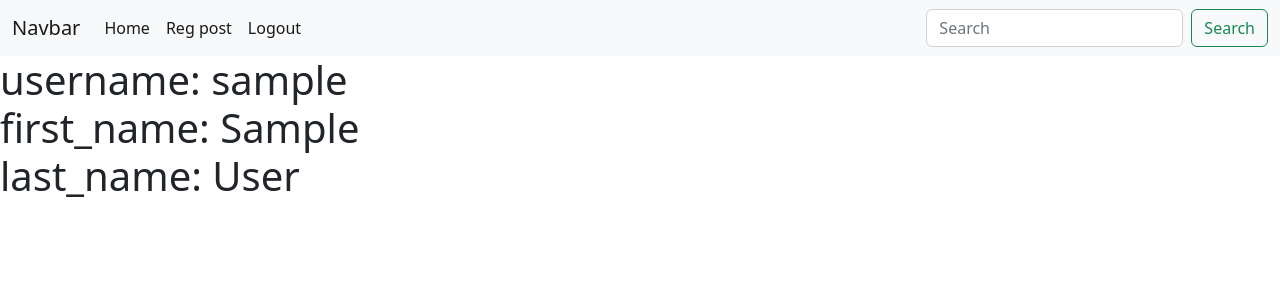
After one commit to AliKhamitzhanov/django_hw-5-6, a Django app: page /personal/ in a window 1280 px wide. The commit adds this page. Shown: the top 300 px of the page. Run offline with Django 4.2, Linux system fonts and the light colour scheme; the visitor is signed in with stand-in values (Sample User, id 1).

Commit message:
Add files via upload

```diff
--- a/Blog/urls.py
+++ b/Blog/urls.py
@@ -15,17 +15,20 @@ Including another URLconf
 """
 from django.contrib import admin
 from django.urls import path
-from posts.views import main, post_detail, reg_post, edit_post
-from users.views import register_view, login_view, logout_view
+from posts.views import MainView, PostDetailView, RegPostView, edit_post
+from users.views import register_view, login_view, logout_view, set_password, personal_info
 from django.conf.urls.static import static
 from django.conf import settings
 
 urlpatterns = [
     path('admin/', admin.site.urls),
-    path('', main),
-    path('posts/<int:id>/', post_detail),
-    path('posts/reg/', reg_post),
+    path('', MainView.as_view()),
+    path('posts/<pk>/detail/', PostDetailView.as_view()),
+    path('posts/reg/', RegPostView.as_view()),
     path('posts/<int:id>/edit/', edit_post),
+
+    path('users/<int:id>/change_password/', set_password),
+    path('personal/', personal_info),
 
     path('users/register/', register_view),
     path('users/login/', login_view),
--- /dev/null
+++ b/posts/constants.py
@@ -0,0 +1 @@
+PAGINATION_LIMIT = 3
--- a/posts/views.py
+++ b/posts/views.py
@@ -4,83 +4,128 @@ from django.http import HttpResponse
 from posts import forms
 from posts.forms import PostForm, CommentForm
 from posts.models import Post, Comment
+from posts.constants import PAGINATION_LIMIT
+from django.views import View
+from django.views.generic import ListView, CreateView, DeleteView
 
 
 def get_user_from_request(request):
     return request.user if not request.user.is_anonymous else None
 
 
-def main(request):
-    if request.method == 'GET':
-        posts = Post.objects.all()
+class MainView(ListView):
+    queryset = Post.objects.all()
+    template_name = 'posts.html'
+    context_object_name = 'posts'
+
+    # def  get_context_data(self, **kwargs):
+    #     return
+
+    def get(self, request, **kwargs):
+        page = int(request.GET.get('page', 1))
+
+        start_post = PAGINATION_LIMIT * page if page != 1 else 0
+        end_post = start_post + PAGINATION_LIMIT
+
+        max_page = len(self.queryset) / PAGINATION_LIMIT
+        if max_page > round(max_page): max_page = round(max_page) + 1
+        else:
+            max_page = round(max_page)
 
         data = {
-            'posts': posts,
-            'user': get_user_from_request(request),
+            'posts': self.queryset[start_post:end_post],
+            'user': get_user_from_request(self.request),
+            'pages': range(1, max_page)
         }
 
-        return render(request, 'posts.html', context=data)
+        return render(request, self.template_name, context=data)
+    # def get(self, request, **kwargs):
+    #     page = int(request.GET.get('page', 1))
+    #     pages = len(self.queryset) // PAGINATION_LIMIT
+    #     start_post = (len(self.queryset) // pages) * page if page > 1 else 0
+    #     # start_post = (len(posts) // PAGINATION_LIMIT) * page - 1 if page > 1 else 0
+    #     end_post = start_post + PAGINATION_LIMIT
+    #     print(start_post, end_post)
+    #
+    #     data = {
+    #         'posts': self.queryset[start_post:end_post],
+    #         'user': get_user_from_request(request),
+    #         'pages': range(1, pages + 1)
+    #     }
+    #
+    #     return render(request, self.template_name, context=data)
 
 
-def post_detail(request, id):
-    post = Post.objects.get(id=id)
-    comments = Comment.objects.filter(post=post)
-    if request.method == 'GET':
-        data = {
-            'post': post,
-            'comments': comments,
-            'comment_form': CommentForm,
-            'user': get_user_from_request(request),
-        }
+class PostDetailView(DeleteView):
+    queryset = Post.objects.all()
+    template_name = 'detail.html'
+    context_object_name = 'post'
 
-        return render(request, 'detail.html', context=data)
-
-    elif request.method == "POST":
-        form = CommentForm(request.POST)
-        if form.is_valid():
-            Comment.objects.create(
-                author=form.cleaned_data.get('author'),
-                text=form.cleaned_data.get('text'),
-                post_id=id
-            )
-            return redirect(f'/posts/{id}/')
-        else:
-            return render(request, 'detail.html', context={
-                'post_form': form,
-                'post': post,
-                'comments': comments,
-                'comment_form': CommentForm,
-                'user': get_user_from_request(request),
-
-            })
+    # def post_detail(request, id):
+    #     post = Post.objects.get(id=id)
+    #     comments = Comment.objects.filter(post=post)
+    #     if request.method == 'GET':
+    #         data = {
+    #             'post': post,
+    #             'comments': comments,
+    #             'comment_form': CommentForm,
+    #             'user': get_user_from_request(request),
+    #         }
+    #
+    #         return render(request, 'detail.html', context=data)
+    #
+    #     elif request.method == "POST":
+    #         form = CommentForm(request.POST)
+    #         if form.is_valid():
+    #             Comment.objects.create(
+    #                 author=form.cleaned_data.get('author'),
+    #                 text=form.cleaned_data.get('text'),
+    #                 post_id=id
+    #             )
+    #             return redirect(f'/posts/{id}/')
+    #         else:
+    #             return render(request, 'detail.html', context={
+    #                 'post_form': form,
+    #                 'post': post,
+    #                 'comments': comments,
+    #                 'comment_form': CommentForm,
+    #                 'user': get_user_from_request(request),
+    #
+    #             })
 
 
-def reg_post(request):
-    if request.method == 'GET':
-        if get_user_from_request(request):
-            return render(request, 'reg_post.html', context={
-                'post_form': PostForm,
-                'user': get_user_from_request(request)
-            })
-        else:
-            return redirect('/')
+class RegPostView(CreateView):
+    model = Post
+    template_name = 'reg_post.html'
+    form_class = PostForm
 
+    def get(self, request, **kwargs):
+        return render(request, self.template_name, context={
+            'post_form': self.form_class
+        })
 
-    elif request.method == 'POST':
-        form = PostForm(request.POST)
-        if form.is_valid():
-            Post.objects.create(
-                title=form.cleaned_data.get('title'),
-                description=form.cleaned_data.get('description'),
-                stars=form.cleaned_data.get('stars'),
-                type=form.cleaned_data.get('type'),
-            )
-            return redirect('/')
-        else:
-            return render(request, 'reg_post.html', context={
-                'post_form': form,
-                'user': get_user_from_request(request)
-            })
+    # def reg_post(request):
+    #     if request.method == 'GET':
+    #         return render(request, 'reg_post.html', context={
+    #             'post_form': PostForm,
+    #             'user': get_user_from_request(request)
+    #         })
+    #
+    #     elif request.method == 'POST':
+    #         form = PostForm(request.POST)
+    #         if form.is_valid():
+    #             Post.objects.create(
+    #                 title=form.cleaned_data.get('title'),
+    #                 description=form.cleaned_data.get('description'),
+    #                 stars=form.cleaned_data.get('stars'),
+    #                 type=form.cleaned_data.get('type'),
+    #             )
+    #             return redirect('/')
+    #         else:
+    #             return render(request, 'reg_post.html', context={
+    #                 'post_form': form,
+    #                 'user': get_user_from_request(request)
+    #             })
 
 
 def edit_post(request, id):
@@ -98,6 +143,7 @@ def edit_post(request, id):
             post.description = form_edit.cleaned_data.get('description')
             post.stars = form_edit.cleaned_data.get('stars')
             post.type = form_edit.cleaned_data.get('type')
+            post.date = form_edit.cleaned_data.get('date')
 
             post.save()
 
--- a/templates/detail.html
+++ b/templates/detail.html
@@ -23,7 +23,7 @@
         </div>
     </div>
     {% if user %}
-        <form action="/posts/{{ post.id }}/" method="post">
+        <form action="/posts/{{ post.id }}/detail/" method="post">
             {% csrf_token %}
             {{ comment_form.as_p}}
             <input type="submit" value="Создать коммент">
--- a/templates/main.html
+++ b/templates/main.html
@@ -53,6 +53,12 @@
     </div>
 </nav>
 
+<div class="comment_reg">
+    {% block comment %}
+
+    {% endblock %}
+</div>
+
 <div style="display: flex; justify-content: center">
     <div class="posts">
         {% block posts %}
@@ -65,7 +71,12 @@
 
         {% endblock %}
     </div>
+</div>
 
+<div class="personal">
+    {% block personal %}
+
+    {% endblock %}
 </div>
 
 </body>
--- /dev/null
+++ b/templates/users/personal.html
@@ -0,0 +1,11 @@
+{% extends 'main.html' %}
+{% block personal %}
+    <h1>
+        username: {{ user.username }}
+        <br>
+        first_name: {{ user.first_name }}
+        <br>
+        last_name: {{ user.last_name }}
+        <br>
+    </h1>
+{% endblock %}
--- a/users/views.py
+++ b/users/views.py
@@ -1,8 +1,37 @@
 from django.shortcuts import render
-from users.forms import RegisterForm, LoginForm
+from users.forms import RegisterForm, LoginForm, SetPassForm
 from django.contrib.auth.models import User
 from django.shortcuts import redirect
 from django.contrib.auth import authenticate, login, logout
+from posts.views import get_user_from_request
+
+
+def set_password(request, id):
+    if request.method == 'GET':
+        return render(request, 'users/change.html', context={
+            'pers': SetPassForm,
+            'id': id
+        })
+    elif request.method == 'POST':
+        form = SetPassForm(request.POST)
+        user = User.objects.get(id=id)
+        if form.is_valid():
+            user.set_password(form.cleaned_data.get('password'))
+            user.save()
+            return redirect('/')
+        else:
+            return render(request, 'users/change.html', context={
+                'pers': SetPassForm,
+                'id': id
+            })
+
+
+def personal_info(request):
+    if request.method == 'GET':
+        if get_user_from_request(request):
+            return render(request, 'users/personal.html', context={'user': request.user})
+        else:
+            return redirect('/')
 
 
 def register_view(request):
@@ -17,6 +46,8 @@ def register_view(request):
                 username=form.cleaned_data.get('username'),
                 email=form.cleaned_data.get('email'),
                 password=form.cleaned_data.get('password'),
+                first_name=form.cleaned_data.get('first_name'),
+                last_name=form.cleaned_data.get('last_name'),
             )
             return redirect("/users/login/")
 
```
Also changed, not shown: templates/posts.html (+7 -0 lines), templates/users/change.html (added, +14 -0 lines), users/forms.py (+9 -0 lines).
